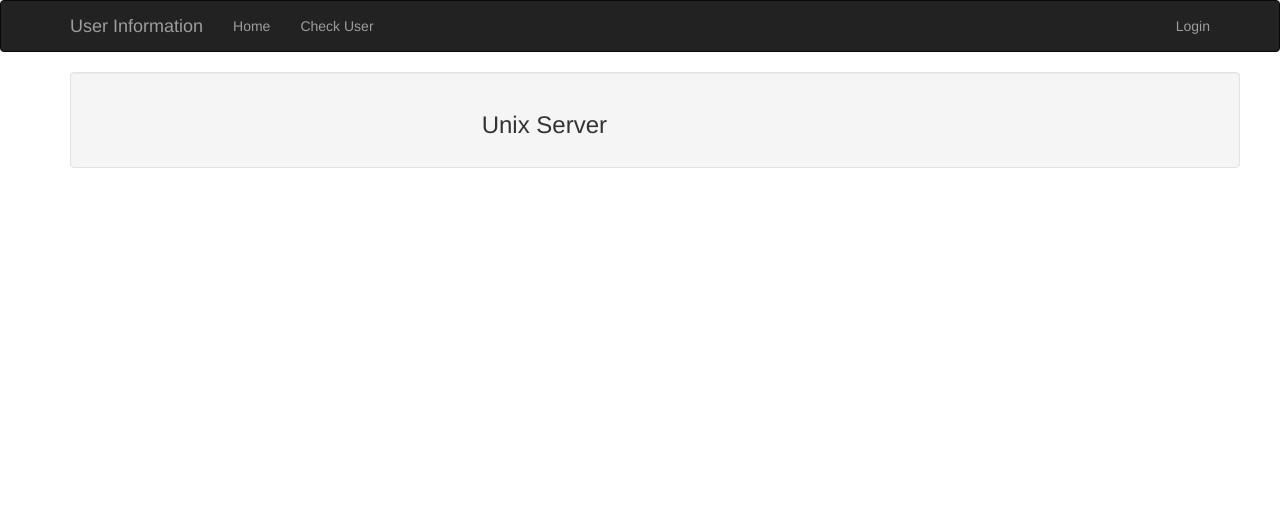
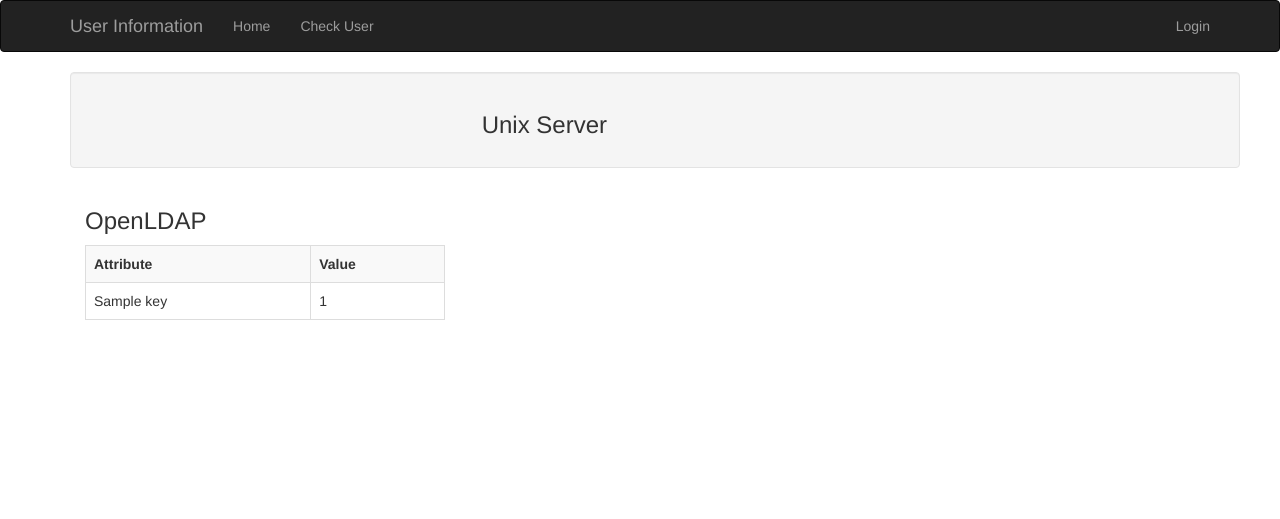
Before and after one commit to prabhuwk/flask_application, a Flask app: template myapp/templates/useridresult.html in a window 1280 px wide. Shown: the top 519 px of the page. Run offline with Flask 2, Linux system fonts and the light colour scheme; the template is opened without the code that fills it: most values are stand-ins (such as "Sample title", 1, 10 or a date in 2020); some libraries are stand-ins or nearby versions.

Commit message:
integrated openldap results to display in useridresult.html

```diff
--- a/myapp/main/routes.py
+++ b/myapp/main/routes.py
@@ -4,7 +4,7 @@
 from .forms import LoginForm, CheckUserForm
 from ..models import User
 import ldap
-from .localuser import localUserCheck
+from .localuser import localUserCheck, ldapAuthQuery
 
 @main.route('/')
 def index():
@@ -42,6 +42,8 @@
 	if form.validate_on_submit():
 		name = form.checkusername.data
 		pw_file_id_details = localUserCheck(name)
-		return render_template('useridresult.html', pw_file_id_details = pw_file_id_details)
+		pw_file_id_details = localUserCheck(name)
+		ldap_result = ldapAuthQuery(name)
+		return render_template('useridresult.html', pw_file_id_details = pw_file_id_details, ldap_result=ldap_result)
 		form.checkusername.data = ''
 	return render_template('checkuser.html', form=form)
--- a/myapp/templates/useridresult.html
+++ b/myapp/templates/useridresult.html
@@ -24,6 +24,22 @@
             {% endif %}
             </div>
         </div>
+	<div class="row ">
+		<div class="col-md-4">
+			<h3>OpenLDAP</h3>
+    			<table class="table table-bordered table-striped">
+        			{% for element in ldap_result %}
+					{% if element %}
+					<tr><th>Attribute</th><th>Value</th>
+					<tr>
+						{% for key, value in element.iteritems() %}
+							<td>{{ key }}</td><td>{{ value[0] }}</td>
+						<tr>
+						{% endfor %}
+					{% endif %}
+				{% endfor %}
+    			</table>
+		</div>
     </div>
 </body>
 {% endblock %}
```
Also changed, not shown: myapp/main/localuser.py (+17 -1 lines), development.sqlite3.
